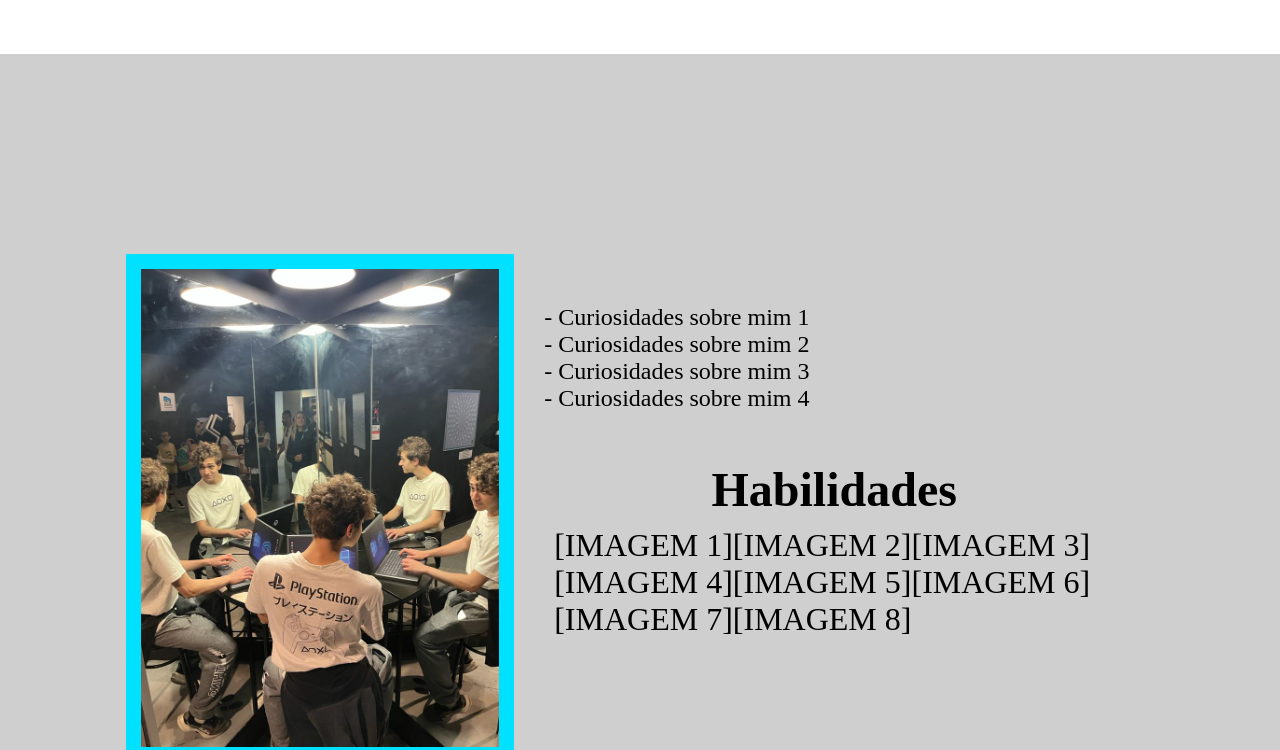
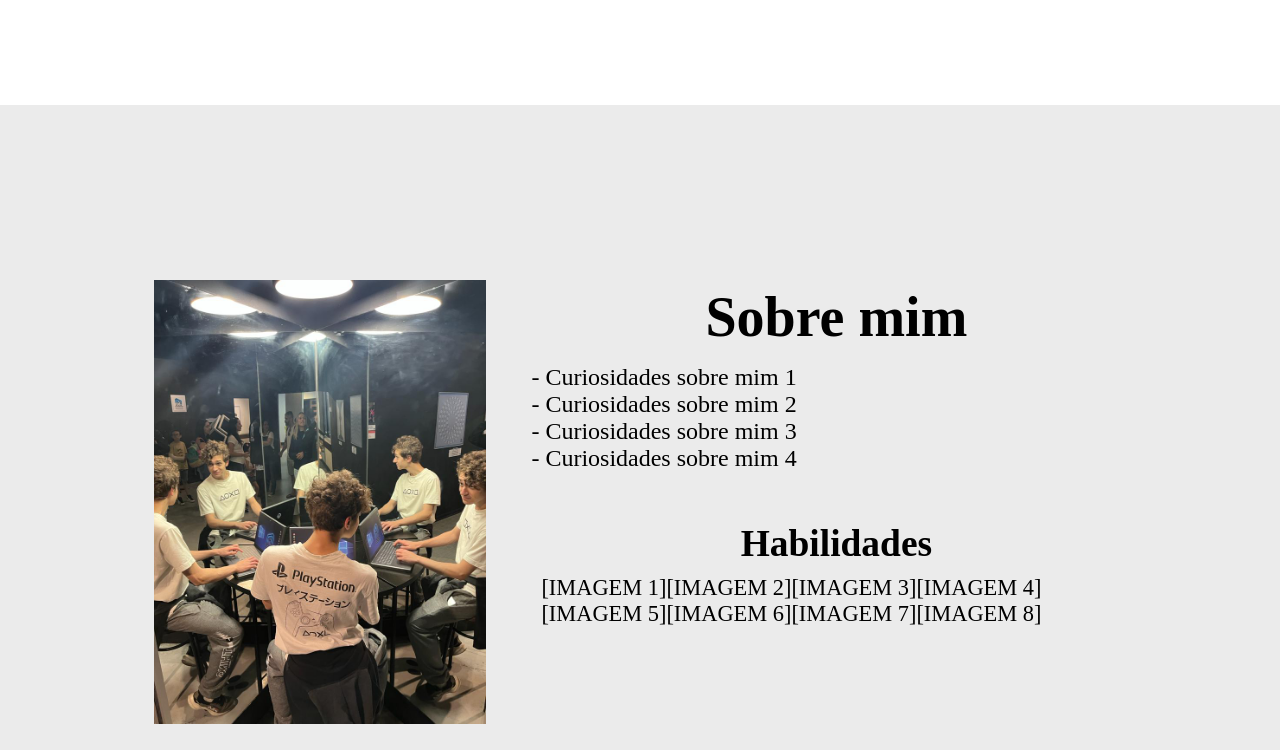
Before and after one commit to LeonardoRdev/portfolio-leonardo, a plain HTML site: page index.html in a window 1280 px wide. Shown: the part 610-1360 px from the top of the page. Drawn offline with Linux system fonts and the light colour scheme.

Commit message:
Ajustes feitos pelo site inteiro

```diff
--- a/index.html
+++ b/index.html
@@ -59,6 +59,8 @@
 
             <div id="habilidades-sobre">
 
+                <h3 id="sobre-mim-titulo">Sobre mim</h3>
+
                 <div id="curiosidades-sobre">
                     <div>
                         <p>- Curiosidades sobre mim 1</p>
@@ -74,7 +76,7 @@
                     </div>
                 </div>
 
-                <h3>Habilidades</h3>
+                <h3 id="habilidades-titulo">Habilidades</h3>
 
                 <div id="itens-que-possuo-habilidades">
                     <div class="tecnologia">
--- a/style.css
+++ b/style.css
@@ -7,6 +7,8 @@ html {
     padding: 0;
     box-sizing: border-box;
 }
+
+
 
 /* HEADER */
 
@@ -29,7 +31,6 @@ nav {
     display: flex;
     justify-content: flex-end;
     gap: 30px;
-    /* background-color: rgb(109, 88, 88); */
 }
 
 a.navegacao {
@@ -37,6 +38,9 @@ a.navegacao {
     color: #000;
     text-decoration: none;
 }
+
+
+
 
 /* MAIN */
 
@@ -53,17 +57,16 @@ main {
 #introducao {
     display: flex;
     justify-content: space-between;
+    align-items: center;
+    height: 70vh;
 
     width: 85vw;
-    /* background-color: rgb(255, 128, 128); */
 }
 
 #texto-introducao {
-    /* background-color: gray; */
     display: flex;
     flex-direction: column;
-    padding-top: 100px;
-    /* justify-content: center; */
+
     width: 40vw;
 }
 
@@ -111,28 +114,49 @@ main {
     width: 500px;
 }
 
+
+
+
 /* Sobre */
 
 #sobre {
     scroll-margin-top: -60px;
     display: flex;
     justify-content: center;
-    margin-top: 10vw;
+    margin-top: 3vw;
     width: 100vw;
-    padding: 25vh 0;
+    padding: 20vh 0;
 
     /* align-items: center; */
-    background-color: #cfcfcf;
+    background-color: #ebebeb;
 }
 
 #foto-sobre {
 
-    background-color: rgb(0, 225, 255);
+    /* background-color: rgb(0, 225, 255); */
     padding: 15px;
 }
 
 #foto-sobre img {
-    width: 28vw;
+    width: 26vw;
+}
+
+
+#habilidades-sobre {
+    display: flex;
+    align-items: center;
+    flex-direction: column;
+    width: 50vw;
+    font-size: 2em;
+    flex-wrap: nowrap;
+    padding: 20px 0 20px 30px;
+
+    /* background-color: rgb(223, 130, 130); */
+}
+
+#sobre-mim-titulo {
+    font-size: 3.5rem;
+    margin-bottom: 15px;
 }
 
 #curiosidades-sobre {
@@ -146,21 +170,10 @@ main {
     font-size: 1.5rem;
 }
 
-#habilidades-sobre {
-    display: flex;
-    align-items: center;
-    flex-direction: column;
-    width: 50vw;
-    font-size: 2em;
-    flex-wrap: nowrap;
-    padding: 50px 30px;
 
-    /* background-color: rgb(81, 255, 0); */
-}
-
-#habilidades-sobre h3 {
+#habilidades-titulo {
     margin-top: 50px;
-    font-size: 1.5em;
+    /* font-size: 1.5em; */
 }
 
 #itens-que-possuo-habilidades {
@@ -172,3 +185,7 @@ main {
     /* background-color: rgb(54, 156, 196); */
     padding: 10px;
 }
+
+#itens-que-possuo-habilidades p {
+    font-size: 1.4rem;
+}
```
